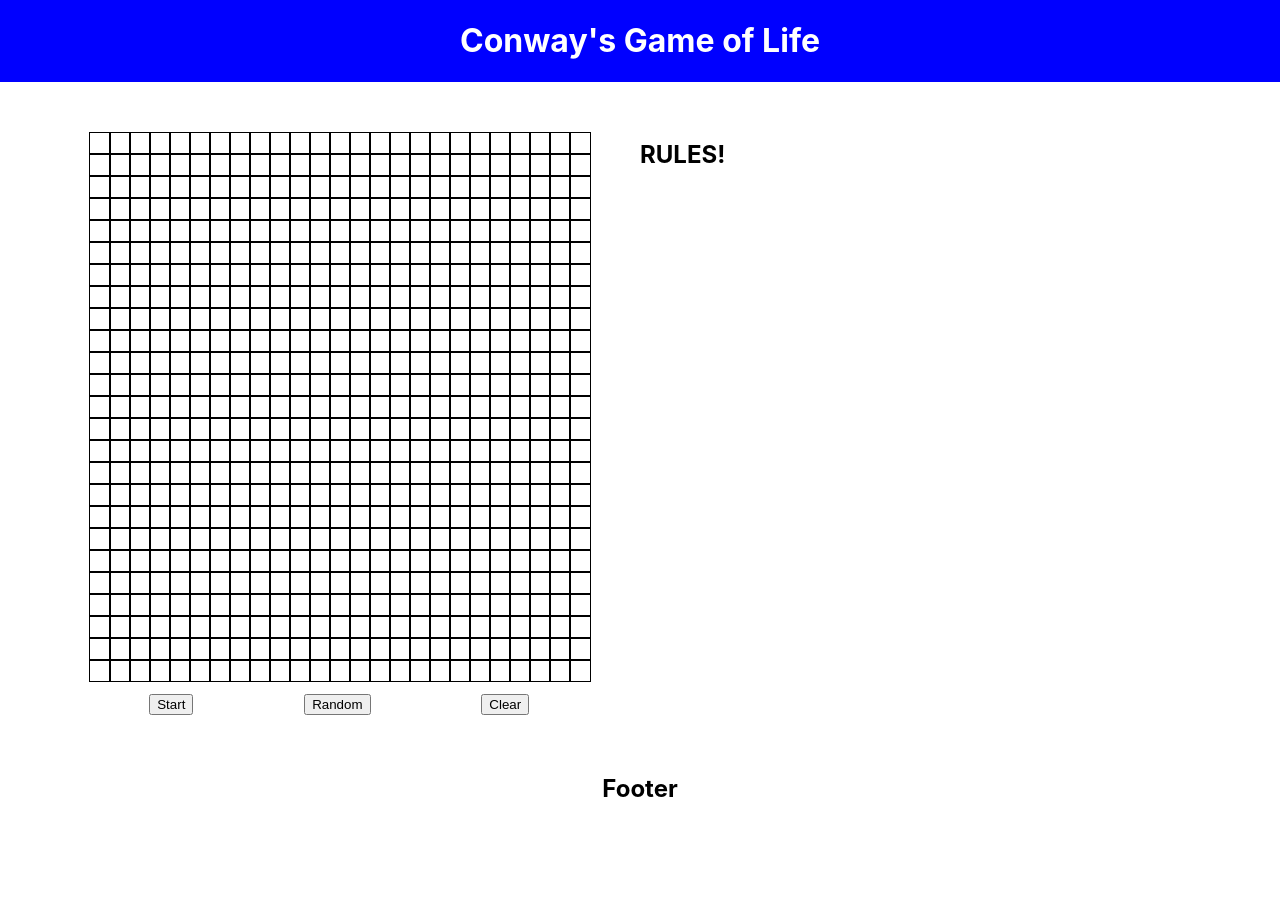
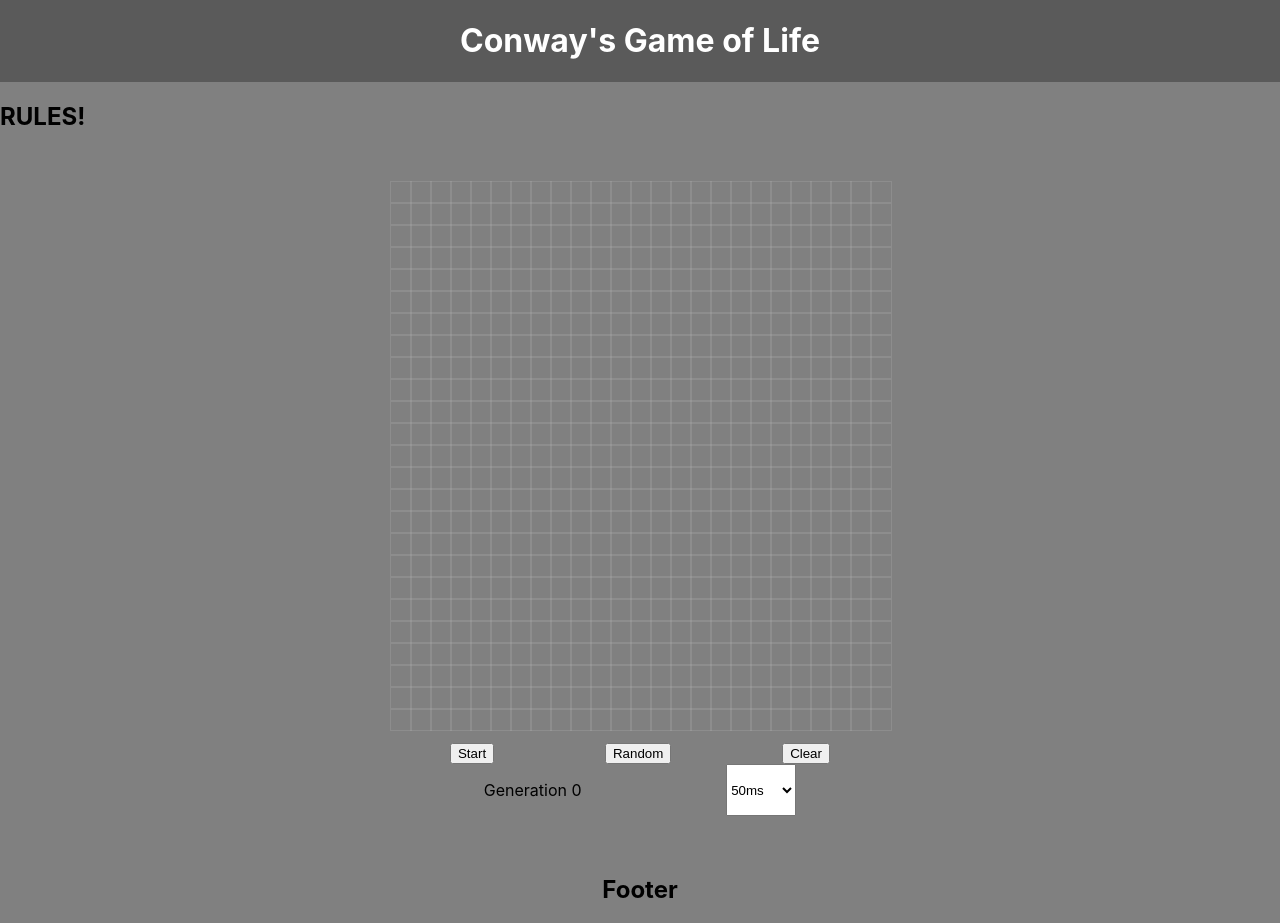
Before and after one commit to seanaleid/cs-build-week-1, a React (Create React App) app: page / in a window 1280 px wide. Before the commit the page ends 823 px from the top, so only its background shows below. Built offline with nearby package versions, Linux system fonts and the light colour scheme.

Commit message:
Complete generation counter functionality and speed input functionality

```diff
--- a/src/App.js
+++ b/src/App.js
@@ -16,9 +16,9 @@ function App() {
   return (
     <>
       <Header />
+      <Rules />
       <Mid>
         <Grid />
-        <Rules />
       </Mid>
       <Footer />
     </>
--- a/src/components/grid.js
+++ b/src/components/grid.js
@@ -15,6 +15,11 @@ const MainGrid = styled.div`
 `;
 
 const Buttons = styled.div`
+  display: flex;
+  justify-content: space-evenly;
+`;
+
+const Controls = styled.div`
   display: flex;
   justify-content: space-evenly;
 `;
@@ -38,6 +43,7 @@ const createEmptyGrid = () => {
   for(let i = 0; i < gridRows; i++){
     rows.push(Array.from(Array(gridColumns), () => 0));
   };
+  console.log(rows);
   return rows;
 };
 
@@ -49,6 +55,19 @@ function Grid() {
   const [running, setRunning] = useState(false);
   const runningRef = useRef(running);
   runningRef.current = running;
+  const [runTime, setRunTime] = useState(50);
+  let runTimeRef = useRef(runTime);
+  runTimeRef.current = runTime;
+  const [count, setCount] = useState(0);
+  let countRef = useRef(count);
+  countRef.current = count;
+
+  const handleTimeChange = (e) => {
+    console.log(typeof(e.target.value), e.target.value);
+    setRunTime(e.target.value);
+  }
+
+  console.log(typeof runTime, runTime);
 
   const simulation = useCallback(() => {
     if(!runningRef.current){
@@ -77,13 +96,13 @@ function Grid() {
         }
       });
     });
-    setTimeout(simulation, 100);
+    setCount(countRef.current+1);
+    setTimeout(simulation, runTimeRef.current);
   }, [])
 
   return (
     <GridContainer>
       <MainGrid
-        class='Main-Grid'
         style={{
           display: 'grid',
           gridTemplateColumns: `repeat(${gridColumns}, 20px)`
@@ -102,8 +121,8 @@ function Grid() {
             style={{
               width: 20,
               height: 20,
-              backgroundColor: grid[i][j] ? 'blue' : undefined,
-              border: 'solid 1px black'
+              backgroundColor: grid[i][j] ? 'rgb(31,199,66)' : undefined,
+              border: 'solid 1px rgba(191,191,191,0.2)'
             }}
           />
         ))
@@ -111,7 +130,6 @@ function Grid() {
       </MainGrid>
       <Buttons>
         <button
-          class='Button1'
           onClick={() => {
             setRunning(!running);
             if(!running){
@@ -120,14 +138,13 @@ function Grid() {
             }
           }}
         >
-          {running ? 'Stop' : 'Start'}
+          {!running ? 'Start' : 'Stop'}
         </button>
         <button
-          class='Button2'
           onClick={() => {
             const rows = [];
             for(let i = 0; i < gridRows; i++){
-              rows.push(Array.from(Array(gridColumns), () => (Math.random() > 0.7 ? 1 : 0)));
+              rows.push(Array.from(Array(gridColumns), () => (Math.random() > 0.5 ? 1 : 0)));
             }
             setGrid(rows);
           }}
@@ -135,7 +152,6 @@ function Grid() {
           Random
         </button>
         <button
-          class='Button3'
           onClick={() => {
             setGrid(createEmptyGrid());
           }}
@@ -143,6 +159,20 @@ function Grid() {
           Clear
         </button>
       </Buttons>
+      <Controls>
+        <p>Generation {count}</p>
+        <select
+          onChange={handleTimeChange}
+        >
+          <option value='50'>50ms</option>
+          <option value='100'>100ms</option>
+          <option value='200'>200ms</option>
+          <option value='500'>500ms</option>
+          <option value='1000'>1000ms</option>
+        </select>
+        {/* Input below works too! onChange not onClick */}
+        {/* <input type='range' min='50' max='1000' value={runTime} step='50' onChange={handleTimeChange}></input> */}
+      </Controls>
   </GridContainer>
   )
 }
--- a/src/components/header.js
+++ b/src/components/header.js
@@ -6,7 +6,7 @@ const Nav = styled.div`
   margin-top: 0;
   display: flex;
   justify-content: center;
-    background-color: blue;
+  background-color: rgb(90,90,90);
   color: white;
 `;
 
--- a/src/index.css
+++ b/src/index.css
@@ -9,6 +9,7 @@ body {
     sans-serif;
   -webkit-font-smoothing: antialiased;
   -moz-osx-font-smoothing: grayscale;
+  background-color: grey;
 }
 
 code {
```
Also changed, not shown: src/components/footer.js (indentation only), src/components/rules.js (indentation only). Lines whose indentation alone changed are shown as unchanged.
